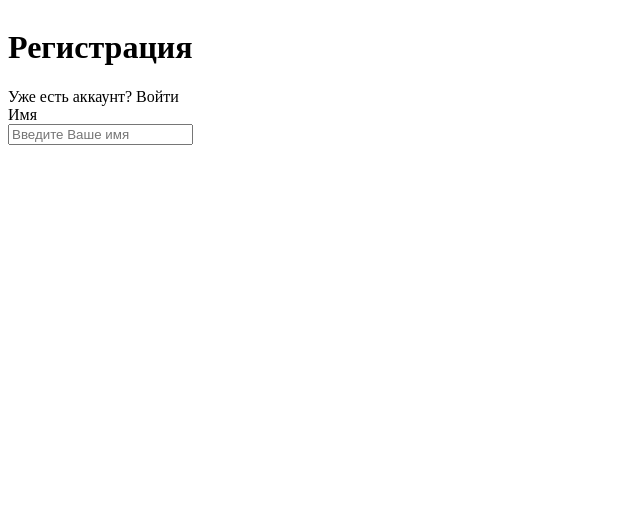
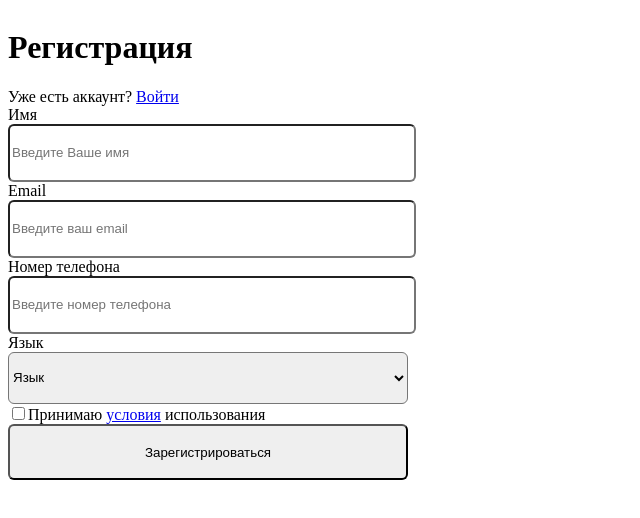
Before and after one commit to Decidophobia/form, a React (Create React App) app: page / in a window 1280 px wide. Shown: the top 518 px of the page, without its empty margins (0-640 px from the left). Built offline with nearby package versions, Linux system fonts and the light colour scheme.

Commit message:
form sceleton without css

```diff
--- a/src/Components/Form/Form.js
+++ b/src/Components/Form/Form.js
@@ -5,7 +5,10 @@ function Form() {
   return (
     <div className={styles.signupForm}>
       <h1>Регистрация</h1>
-      <span>Уже есть аккаунт?</span> <span>Войти</span>
+      <span>Уже есть аккаунт?</span>{' '}
+      <span>
+        <a href="#">Войти</a>
+      </span>
       <form>
         <div>Имя</div>
         <input
@@ -15,7 +18,40 @@ function Form() {
           placeholder="Введите Ваше имя"
           pattern="^[а-яёА-ЯЁa-zA-Z]+(?:[\s|-][а-яёА-ЯЁa-zA-Z]+)*$"
         />
-
+        <div>Email</div>
+        <input
+          required
+          type="email"
+          className={styles.inputField}
+          type="email"
+          placeholder="Введите ваш email"
+        />
+        <div>Номер телефона</div>
+        <input
+          required
+          className={styles.inputField}
+          type="tel"
+          pattern="^(\+7|8)[\-\(]?\(?[489][0-9]{2}\)?[\-]?[0-9]{3}[\-]?[0-9]{2}[\-]?[0-9]{2}$"
+          type="text"
+          placeholder="Введите номер телефона"
+        />
+        <div>Язык</div>
+        <select className={styles.inputField}>
+          <option selected disabled hidden>
+            Язык
+          </option>
+          <option>Русский</option>
+          <option>Английский</option>
+          <option>Китайский</option>
+          <option>Испанский</option>
+        </select>
+        <div>
+          <input required type="checkbox" />
+          <span>
+            Принимаю <a href="#">условия</a> использования
+          </span>
+        </div>
+        <button className={styles.btn} type="submit">Зарегистрироваться</button>
       </form>
     </div>
   );
--- a/src/Components/Form/form.module.css
+++ b/src/Components/Form/form.module.css
@@ -1,5 +1,4 @@
 @media screen and (min-width: 360px) {
-
 }
 
 .signupForm {
@@ -10,6 +9,19 @@
   border-radius: 24px;
 }
 
-.inputField{
+.inputField {
+  height: 52px;
+  width: 400px;
+  left: 0px;
+  top: 0px;
+  border-radius: 6px;
+}
+
+.btn {
+  width: 400px;
+  height: 56.57px;
+  border-radius: 6px;
+  text-align: center;
+  background-color: DBE2EA, 100%;
 
 }
```
Also changed, not shown: 1 other file (tests, documents, lock files or other folders).
